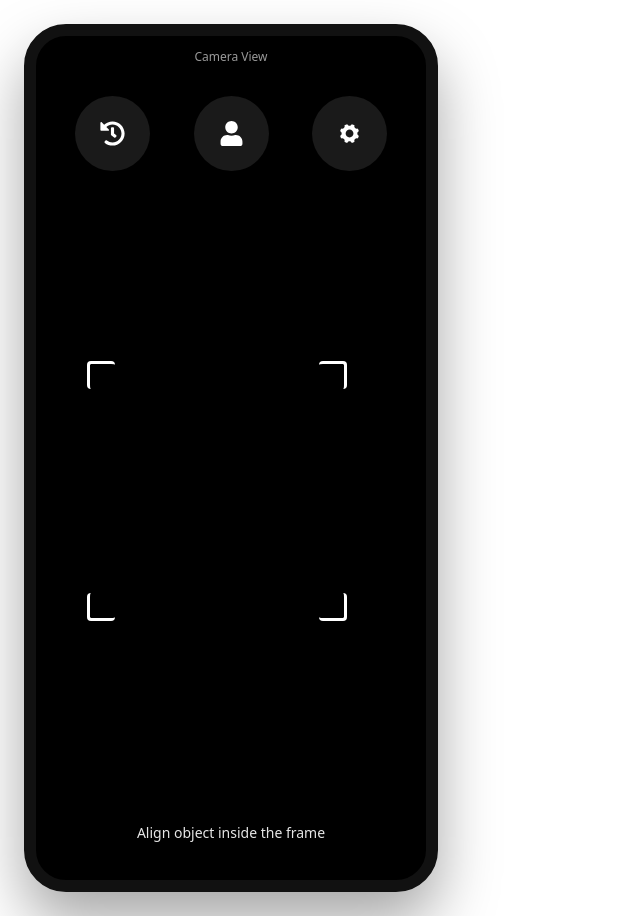
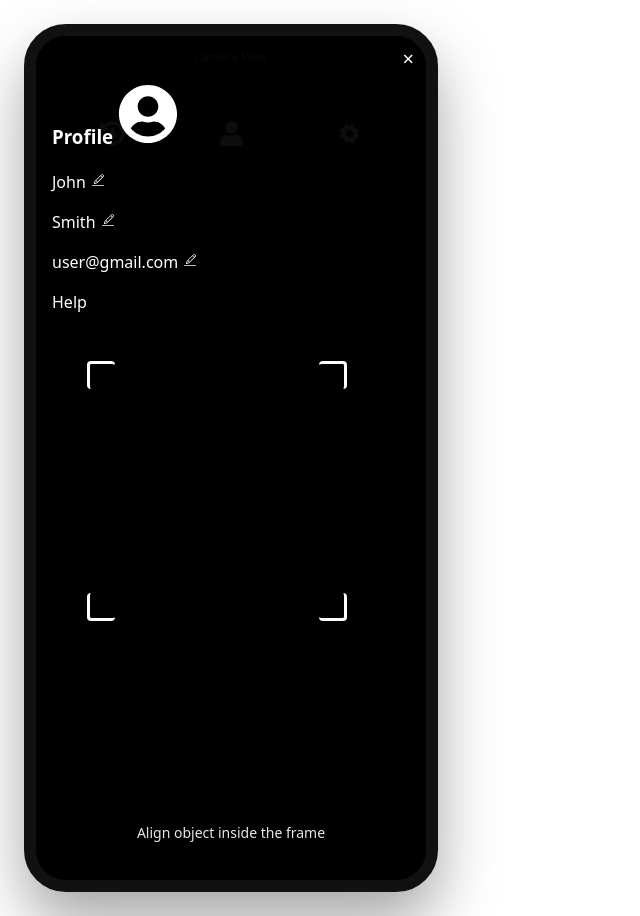
Before and after one commit to Ollie-Edwards/HCI-Project, a React (Vite) app in the folder hciproject/: page / in a window 1280 px wide. Both pictures are taken after a click on the element 231 px from the left and 133 px from the top of the page. Shown: the whole page, without its empty margins (0-640 px from the left). Built offline with nearby package versions, Linux system fonts and the light colour scheme; no server answers.

Commit message:
Added profile and settings overlay
Work in progress, profile nearly done, settings only has title

```diff
--- a/hciproject/src/App.jsx
+++ b/hciproject/src/App.jsx
@@ -1,11 +1,14 @@
 import React, { useEffect, useRef, useState } from "react";
-import { FaUser, FaHistory } from "react-icons/fa";
+import { CiEdit } from "react-icons/ci";
+import { FaUser, FaHistory, FaUserCircle } from "react-icons/fa";
 import { IoIosSettings } from "react-icons/io";
 
 export default function IPhoneScannerUI() {
   const videoRef = useRef(null);
   const [hasCamera, setHasCamera] = useState(false);
   const [showHistory, setShowHistory] = useState(false);
+  const [showProfile, setShowProfile] = useState(false);
+  const [showSettings, setShowSettings] = useState(false);
 
   useEffect(() => {
     async function startCamera() {
@@ -135,6 +138,42 @@ export default function IPhoneScannerUI() {
     transition: "max-height 0.3s ease, opacity 0.3s ease, padding 0.3s ease",
   };
 
+  const profileTabStyle = {
+    position: "absolute",
+    top: 0,
+    left: 0,
+    right: 0,
+    maxHeight: showProfile ? "40%" : "0",
+    opacity: showProfile ? 1 : 0,
+    backgroundColor: "rgba(0,0,0,0.95)",
+    color: "#fff",
+    borderBottomLeftRadius: 12,
+    borderBottomRightRadius: 12,
+    padding: showProfile ? 16 : 0,
+    pointerEvents: showProfile ? "auto" : "none",
+    zIndex: 10,
+    overflowY: "auto",
+    transition: "max-height 0.3s ease, opacity 0.3s ease, padding 0.3s ease",
+  };
+
+  const settingsTabStyle = {
+    position: "absolute",
+    top: 0,
+    left: 0,
+    right: 0,
+    maxHeight: showSettings ? "40%" : "0",
+    opacity: showSettings ? 1 : 0,
+    backgroundColor: "rgba(0,0,0,0.95)",
+    color: "#fff",
+    borderBottomLeftRadius: 12,
+    borderBottomRightRadius: 12,
+    padding: showSettings ? 16 : 0,
+    pointerEvents: showSettings ? "auto" : "none",
+    zIndex: 10,
+    overflowY: "auto",
+    transition: "max-height 0.3s ease, opacity 0.3s ease, padding 0.3s ease",
+  };
+
   return (
     <div style={{ padding: 24, display: "flex", justifyContent: "center" }}>
       <div style={phoneStyle}>
@@ -168,11 +207,19 @@ export default function IPhoneScannerUI() {
                 <FaHistory size={25} />
               </div>
 
-              <div className="icon" style={{ cursor: "pointer" }}>
+              <div
+                className="icon"
+                onClick={() => setShowProfile(!showProfile)}
+                style={{ cursor: "pointer" }}
+              >
                 <FaUser size={25} />
               </div>
 
-              <div className="icon" style={{ cursor: "pointer" }}>
+              <div
+                className="icon"
+                onClick={() => setShowSettings(!showSettings)}
+                style={{ cursor: "pointer" }}
+              >
                 <IoIosSettings size={25} />
               </div>
             </div>
@@ -205,6 +252,55 @@ export default function IPhoneScannerUI() {
             </div>
           )}
 
+          {showProfile && (
+            <div style={profileTabStyle}>
+
+              <div
+                onClick={() => setShowProfile(false)}
+                style={{
+                  position: "absolute",
+                  top: 8,
+                  right: 12,
+                  fontSize: 20,
+                  cursor: "pointer",
+                  color: "#fff",
+                  userSelect: "none",
+                }}
+              >
+                ×
+              </div>
+
+              <h3 style={{ marginTop: 32 }}>Profile <FaUserCircle size={60}/></h3>
+              <p>John <CiEdit /> </p>
+              <p>Smith <CiEdit /> </p>
+              <p>user@gmail.com <CiEdit /> </p>
+              <p></p>
+              <p>Help</p>
+            </div>
+          )}
+
+          {showSettings && (
+            <div style={settingsTabStyle}>
+
+              <div
+                onClick={() => setShowSettings(false)}
+                style={{
+                  position: "absolute",
+                  top: 8,
+                  right: 12,
+                  fontSize: 20,
+                  cursor: "pointer",
+                  color: "#fff",
+                  userSelect: "none",
+                }}
+              >
+                ×
+              </div>
+
+              <h3 style={{ marginTop: 32 }}>Settings</h3>
+            </div>
+          )}
+
           <div
             style={{
               height: 44,
```
